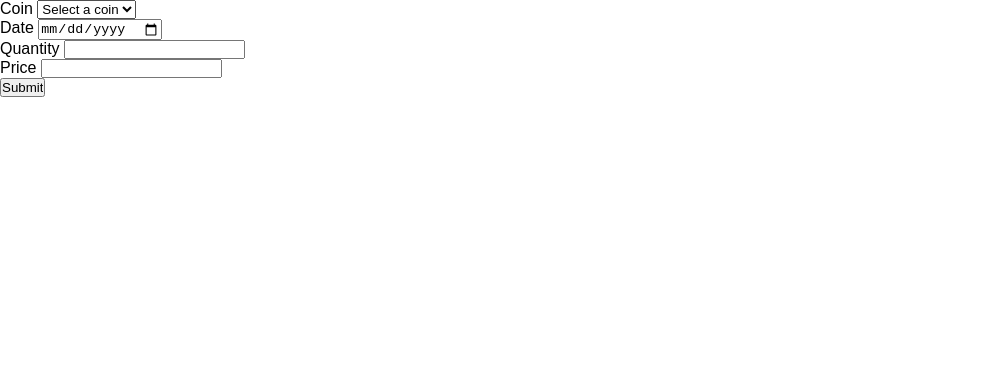
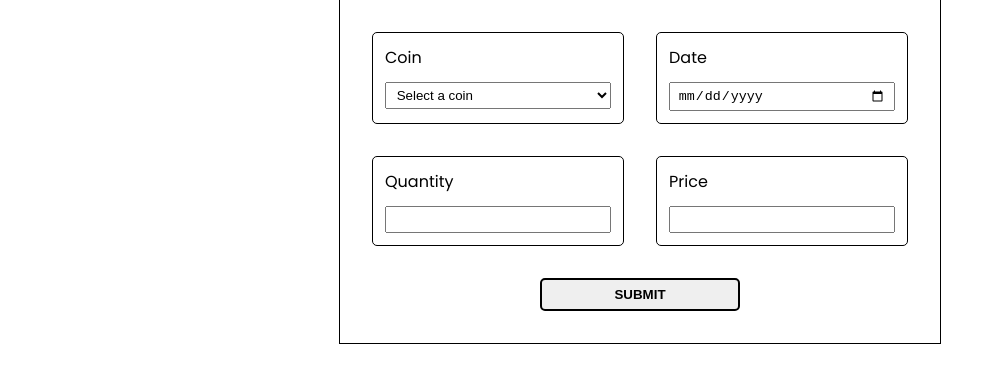
Before and after one commit to mujtaba-basheer/real-portfolio-frontend, a website: page form.html in a window 1280 px wide. Shown: the whole page, without its empty margins (0-1004 px from the left). Drawn offline with Linux system fonts and the light colour scheme; no server answers.

Commit message:
added form page styling

```diff
--- a/css/form.css
+++ b/css/form.css
@@ -10,5 +10,47 @@
 
 body {
   box-sizing: border-box;
-  font-family: "Montserrat", sans-serif;
+  font-family: "Poppins", sans-serif;
 }
+
+.t-container {
+  padding: 2em;
+  outline: 1px solid black;
+  width: min(90vw, 600px);
+  margin: 0 auto;
+}
+.t-container .t-form {
+  display: grid;
+  grid-template-columns: repeat(2, 1fr);
+  gap: 2em;
+}
+.t-container .t-form .t-field {
+  border: 1px solid black;
+  padding: 0.75em;
+  border-radius: 5px;
+}
+.t-container .t-form .t-field label {
+  display: block;
+  margin-bottom: 0.75em;
+}
+.t-container .t-form .t-field input,
+select {
+  display: block;
+  width: 100%;
+  padding: 0.3em 0.5em;
+}
+.t-container .t-form .t-submit {
+  grid-column: 1 / 3;
+  text-align: center;
+}
+.t-container .t-form .t-submit input {
+  padding: 0.5em;
+  text-transform: uppercase;
+  font-weight: 600;
+  border-radius: 5px;
+  outline: none;
+  border: 2px solid black;
+  display: block;
+  width: 200px;
+  margin: 0 auto;
+}
--- a/form.html
+++ b/form.html
@@ -5,6 +5,9 @@
   <meta charset="UTF-8">
   <meta http-equiv="X-UA-Compatible" content="IE=edge">
   <meta name="viewport" content="width=device-width, initial-scale=1.0">
+  <link
+    href="https://fonts.googleapis.com/css2?family=Montserrat:wght@400;500;600;700&family=Poppins:wght@400;500;600&display=swap"
+    rel="stylesheet">
   <link rel="stylesheet" href="css/form.css">
   <title>Add Transaction</title>
 </head>
```
